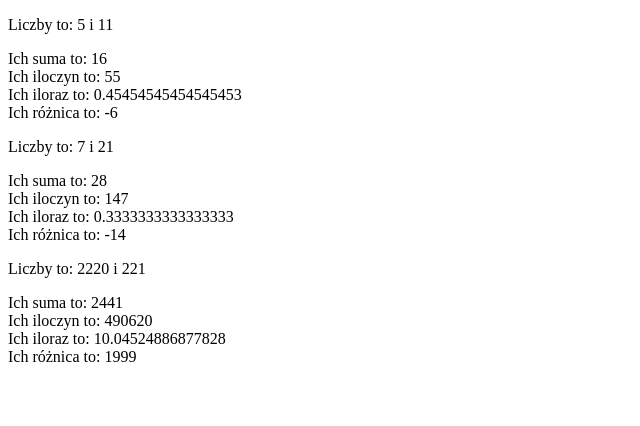
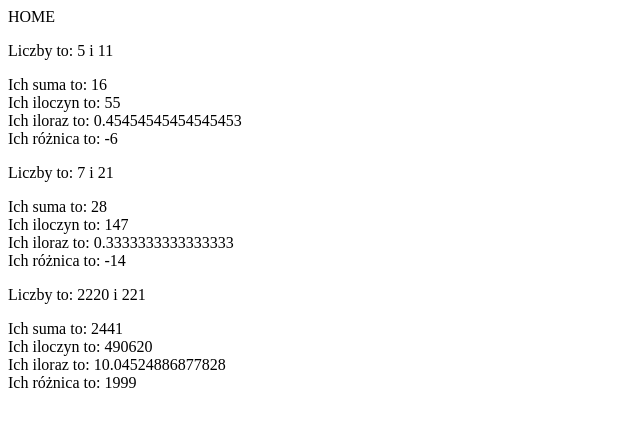
Before and after one commit to mroznymarek/react-day-2, a React (Create React App) app: page / in a window 1280 px wide. Shown: the top 426 px of the page, without its empty margins (0-640 px from the left). Built offline with nearby package versions, Linux system fonts and the light colour scheme.

Commit message:
calculators

```diff
--- a/src/App.js
+++ b/src/App.js
@@ -1,24 +1,15 @@
 import React from 'react';
-import Calculator from './Calculator'
+import Home from './Home'
+import Calculators from './Calculators'
 
-const numbers = [
-  {a: 5, b: 11},
-  {a: 7, b: 21},
-  {a: 2220, b: 221}
-]
+
+
 const App = () => {
   return (
     <div>
-      {
-        numbers.map(
-          element => (
-            <Calculator
-            a={element.a}
-            b={element.b}
-          />
-          )
-        )
-      }
+      <Home />
+      <Calculators />
+
     </div>
   )
 }
--- /dev/null
+++ b/src/Calculator/index.js
@@ -0,0 +1 @@
+export {default} from './Calculator'
--- /dev/null
+++ b/src/Calculators/Calculators.js
@@ -0,0 +1,26 @@
+import React from 'react'
+import Calculator from '../Calculator'
+
+
+const numbers = [
+    { a: 5, b: 11 },
+    { a: 7, b: 21 },
+    { a: 2220, b: 221 }
+  ]
+
+const Calculators = (props) => (
+    <div>
+        {
+            numbers.map(
+                element => (
+                    <Calculator
+                        a={element.a}
+                        b={element.b}
+                    />
+                )
+            )
+        }
+    </div>
+)
+
+export default Calculators
--- /dev/null
+++ b/src/Calculators/index.js
@@ -0,0 +1 @@
+export {default} from './Calculators'
--- /dev/null
+++ b/src/Home/Home.js
@@ -0,0 +1,9 @@
+import React from 'react'
+
+const Home = (props) => (
+    <div>
+        HOME
+    </div>
+)
+
+export default Home
--- /dev/null
+++ b/src/Home/index.js
@@ -0,0 +1 @@
+export {default} from './Home'
```
Also changed, not shown: src/Calculator/Add.js (renamed from src/Add.js), src/Calculator/Calculator.js (renamed from src/Calculator.js), src/Calculator/Divide.js (renamed from src/Divide.js), src/Calculator/Multiply.js (renamed from src/Multiply.js), src/Calculator/Substract.js (renamed from src/Substract.js), src/index.js (line endings or trailing spaces).
